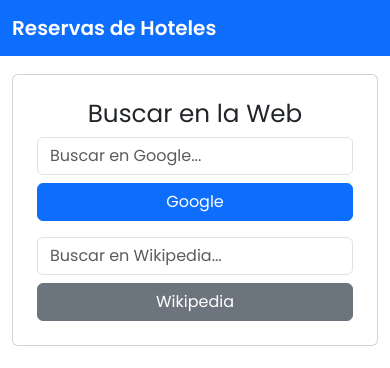
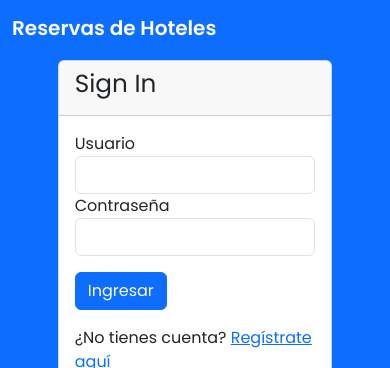
Before and after one commit to Soliam006/COW, a PHP site: page /bootstrap.html in a window 390 px wide. Shown: the top 368 px of the page. Run offline with PHP 8.4, Linux system fonts and the light colour scheme.

Commit message:
Bootstrap applicated

```diff
--- a/bootstrap.html
+++ b/bootstrap.html
@@ -23,6 +23,48 @@
             <a class="navbar-brand fw-bold" href="#">Reservas de Hoteles</a>
         </div>
     </nav>
+    <div class="container-fluid bg-primary">
+        <div class="row ">
+          <!-- Columna izquierda: fondo e información de la empresa -->
+          <div class="col-md-6 d-none d-md-block bg-hotel">
+            <div class="info-overlay d-flex align-items-center justify-content-center">
+              <div class="text-center p-4">
+                <h1>SottoReservas</h1>
+                <p>
+                  Bienvenido a SottoReservas, la plataforma líder en reservas de hoteles.<br>
+                  Descubre las mejores ofertas y experiencias de lujo en cada estadía.
+                </p>
+              </div>
+            </div>
+          </div>
+          <!-- Columna derecha: formulario de Login -->
+          <div class="col-md-6 d-flex align-items-center justify-content-center">
+            <div class="w-75">
+              <div class="card">
+                <div class="card-header">
+                  <h2>Sign In</h2>
+                </div>
+                <div class="card-body">
+                  <form action="#" method="POST">
+                    <div class="form-group">
+                      <label for="username">Usuario</label>
+                      <input type="text" id="username" name="username" class="form-control" required>
+                    </div>
+                    <div class="form-group">
+                      <label for="password">Contraseña</label>
+                      <input type="password" id="password" name="password" class="form-control" required>
+                    </div>
+                    <button type="submit" class="btn btn-primary mt-3">Ingresar</button>
+                  </form>
+                  <div class="mt-3">
+                    <span>¿No tienes cuenta? <a href="#">Regístrate aquí</a></span>
+                  </div>
+                </div>
+              </div>
+            </div>
+          </div>
+        </div>
+      </div>
 
     <div class="container mt-4 main-container">
 
--- a/bootstrap_styles.css
+++ b/bootstrap_styles.css
@@ -12,3 +12,20 @@
     padding-top: 50px;
     z-index: 1;
 }
+
+/* Clase para el fondo de la columna izquierda */
+.bg-hotel {
+    background: url('https://images.unsplash.com/photo-1512917774080-9991f1c4c750') no-repeat center center fixed;
+    background-size: cover;
+    min-height: 100vh;
+  }
+  /* Overlay para mejorar la legibilidad del texto */
+  .info-overlay {
+    background: rgba(0, 0, 0, 0.5);
+    color: #fff;
+    height: 100%;
+  }
+
+  .container-fluid {
+    padding-top: 60px;
+  }
```
Also changed, not shown: bg_hotel.png (added).
